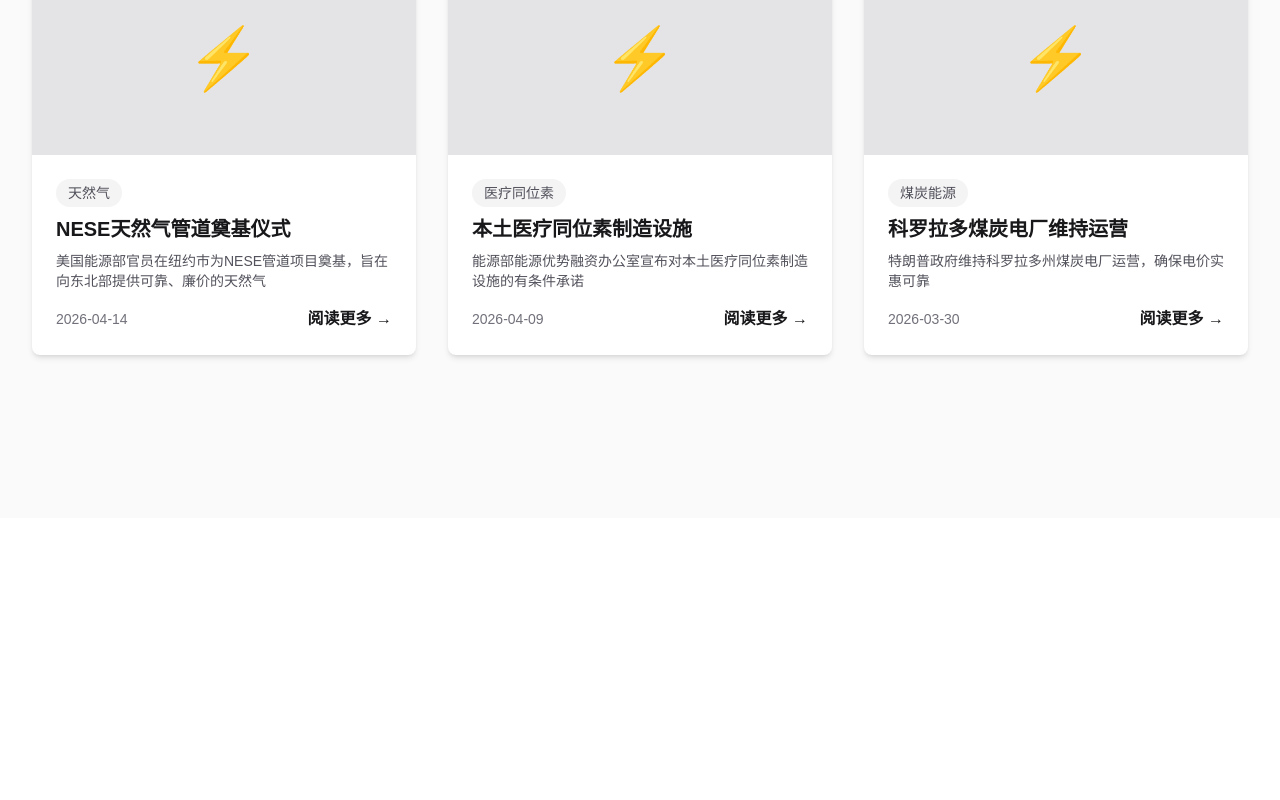
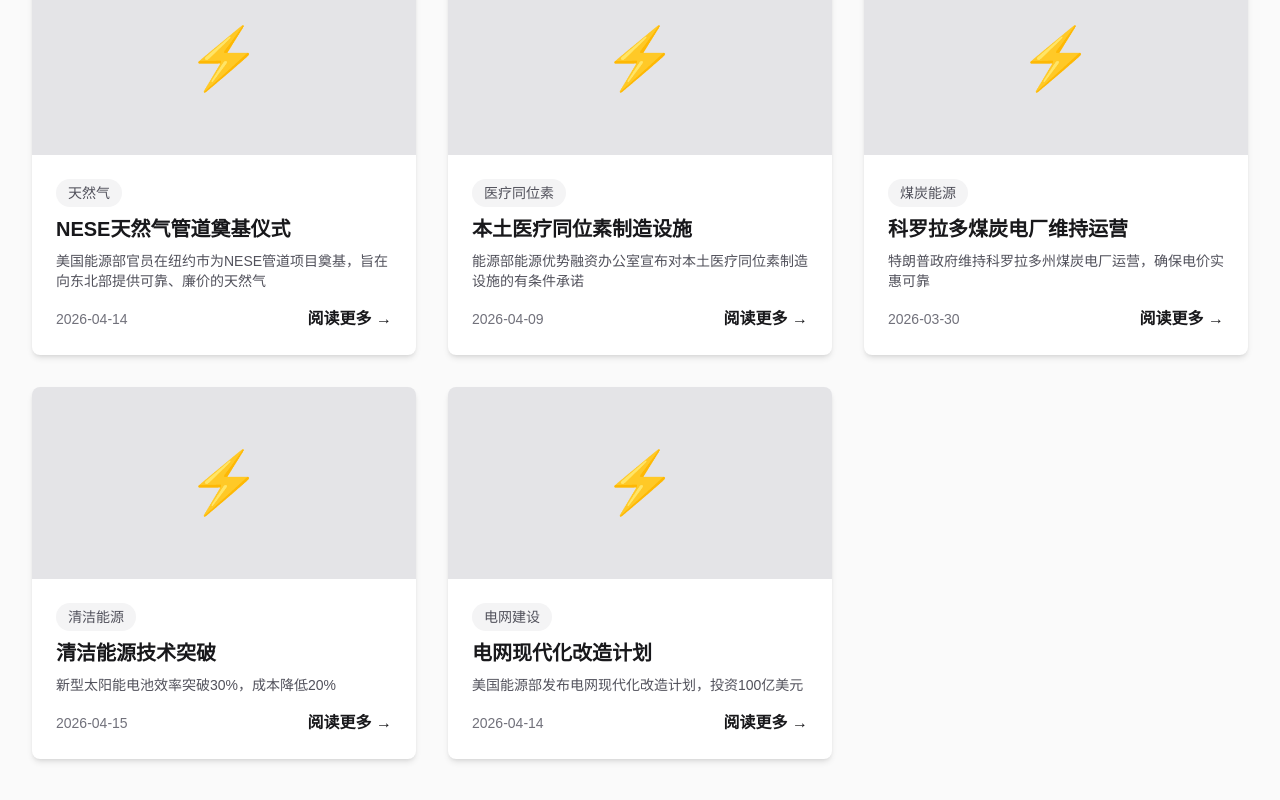
Before and after one commit to hyf715/industrial-store, a Next.js app: page /news in a window 1280 px wide. Shown: the part 282-1082 px from the top of the page. Before the commit the page ends 800 px from the top, so only its background shows below. Built offline with nearby package versions, Linux system fonts and the light colour scheme.

Commit message:
feat: add news API and page with energy technology updates

```diff
--- /dev/null
+++ b/app/api/news/route.ts
@@ -0,0 +1,53 @@
+import { NextResponse } from 'next/server';
+
+export async function GET() {
+  try {
+    // 模拟抓取今日能源科技新闻
+    const newsItems = [
+      {
+        id: 1,
+        title: 'NESE天然气管道奠基仪式',
+        summary: '美国能源部官员在纽约市为NESE管道项目奠基，旨在向东北部提供可靠、廉价的天然气',
+        date: '2026-04-14',
+        category: '天然气',
+        image: '/images/news/nese-pipeline.jpg',
+      },
+      {
+        id: 2,
+        title: '本土医疗同位素制造设施',
+        summary: '能源部能源优势融资办公室宣布对本土医疗同位素制造设施的有条件承诺',
+        date: '2026-04-09',
+        category: '医疗同位素',
+        image: '/images/news/medical-isotopes.jpg',
+      },
+      {
+        id: 3,
+        title: '科罗拉多煤炭电厂维持运营',
+        summary: '特朗普政府维持科罗拉多州煤炭电厂运营，确保电价实惠可靠',
+        date: '2026-03-30',
+        category: '煤炭能源',
+        image: '/images/news/colorado-coal.jpg',
+      },
+      {
+        id: 4,
+        title: '清洁能源技术突破',
+        summary: '新型太阳能电池效率突破30%，成本降低20%',
+        date: '2026-04-15',
+        category: '清洁能源',
+        image: '/images/news/solar-tech.jpg',
+      },
+      {
+        id: 5,
+        title: '电网现代化改造计划',
+        summary: '美国能源部发布电网现代化改造计划，投资100亿美元',
+        date: '2026-04-14',
+        category: '电网建设',
+        image: '/images/news/grid-modernization.jpg',
+      },
+    ];
+
+    return NextResponse.json({ news: newsItems });
+  } catch (error) {
+    return NextResponse.json({ error: 'Failed to fetch news' }, { status: 500 });
+  }
+}
--- a/app/news/page.tsx
+++ b/app/news/page.tsx
@@ -1,36 +1,8 @@
-import { PrismaClient } from '@prisma/client';
 import Link from 'next/link';
 
-const prisma = new PrismaClient();
-
 export default async function NewsPage() {
-  // 获取能源科技新闻（模拟数据）
-  const newsItems = [
-    {
-      id: 1,
-      title: 'NESE天然气管道奠基仪式',
-      summary: '美国能源部官员在纽约市为NESE管道项目奠基，旨在向东北部提供可靠、廉价的天然气',
-      date: '2026-04-14',
-      category: '天然气',
-      image: '/images/news/nese-pipeline.jpg',
-    },
-    {
-      id: 2,
-      title: '本土医疗同位素制造设施',
-      summary: '能源部能源优势融资办公室宣布对本土医疗同位素制造设施的有条件承诺',
-      date: '2026-04-09',
-      category: '医疗同位素',
-      image: '/images/news/medical-isotopes.jpg',
-    },
-    {
-      id: 3,
-      title: '科罗拉多煤炭电厂维持运营',
-      summary: '特朗普政府维持科罗拉多州煤炭电厂运营，确保电价实惠可靠',
-      date: '2026-03-30',
-      category: '煤炭能源',
-      image: '/images/news/colorado-coal.jpg',
-    },
-  ];
+  const res = await fetch('http://localhost:3000/api/news', { cache: 'no-store' });
+  const { news } = await res.json();
 
   return (
     <div className="min-h-screen bg-zinc-50 dark:bg-black">
@@ -68,26 +40,26 @@
       {/* News Grid */}
       <div className="max-w-7xl mx-auto px-4 sm:px-6 lg:px-8 pb-12">
         <div className="grid grid-cols-1 md:grid-cols-2 lg:grid-cols-3 gap-8">
-          {newsItems.map((news) => (
-            <div key={news.id} className="bg-white dark:bg-zinc-900 rounded-lg shadow-md overflow-hidden hover:shadow-lg transition-shadow">
+          {news.map((item: any) => (
+            <div key={item.id} className="bg-white dark:bg-zinc-900 rounded-lg shadow-md overflow-hidden hover:shadow-lg transition-shadow">
               <div className="h-48 bg-zinc-200 dark:bg-zinc-800 flex items-center justify-center">
                 <span className="text-6xl">⚡</span>
               </div>
               <div className="p-6">
                 <span className="inline-block px-3 py-1 bg-zinc-100 dark:bg-zinc-800 text-zinc-600 dark:text-zinc-300 text-sm rounded-full mb-2">
-                  {news.category}
+                  {item.category}
                 </span>
                 <h2 className="text-xl font-bold text-zinc-900 dark:text-white mb-2">
-                  {news.title}
+                  {item.title}
                 </h2>
                 <p className="text-zinc-600 dark:text-zinc-400 text-sm mb-4">
-                  {news.summary}
+                  {item.summary}
                 </p>
                 <div className="flex justify-between items-center">
                   <span className="text-sm text-zinc-500">
-                    {news.date}
+                    {item.date}
                   </span>
-                  <Link href={`/news/${news.id}`} className="text-zinc-900 dark:text-white font-semibold hover:underline">
+                  <Link href={`/news/${item.id}`} className="text-zinc-900 dark:text-white font-semibold hover:underline">
                     阅读更多 →
                   </Link>
                 </div>
```
